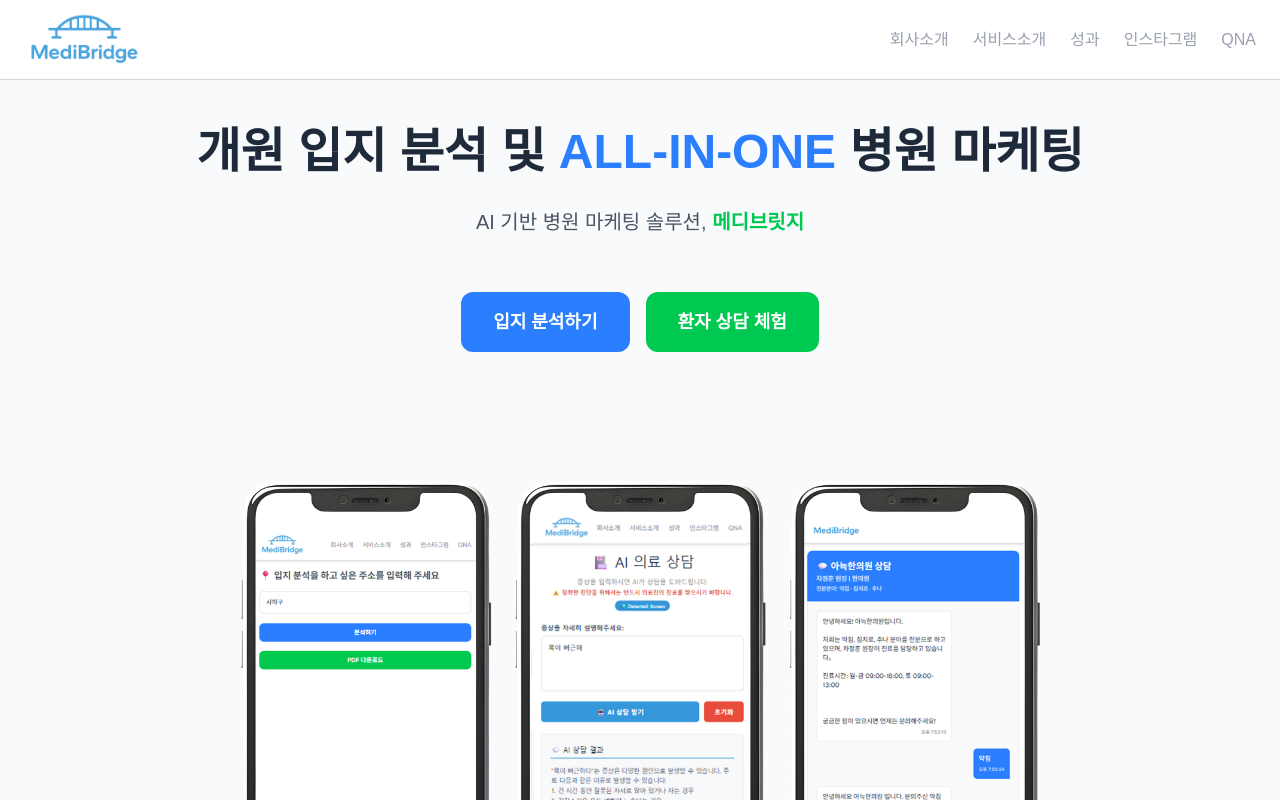
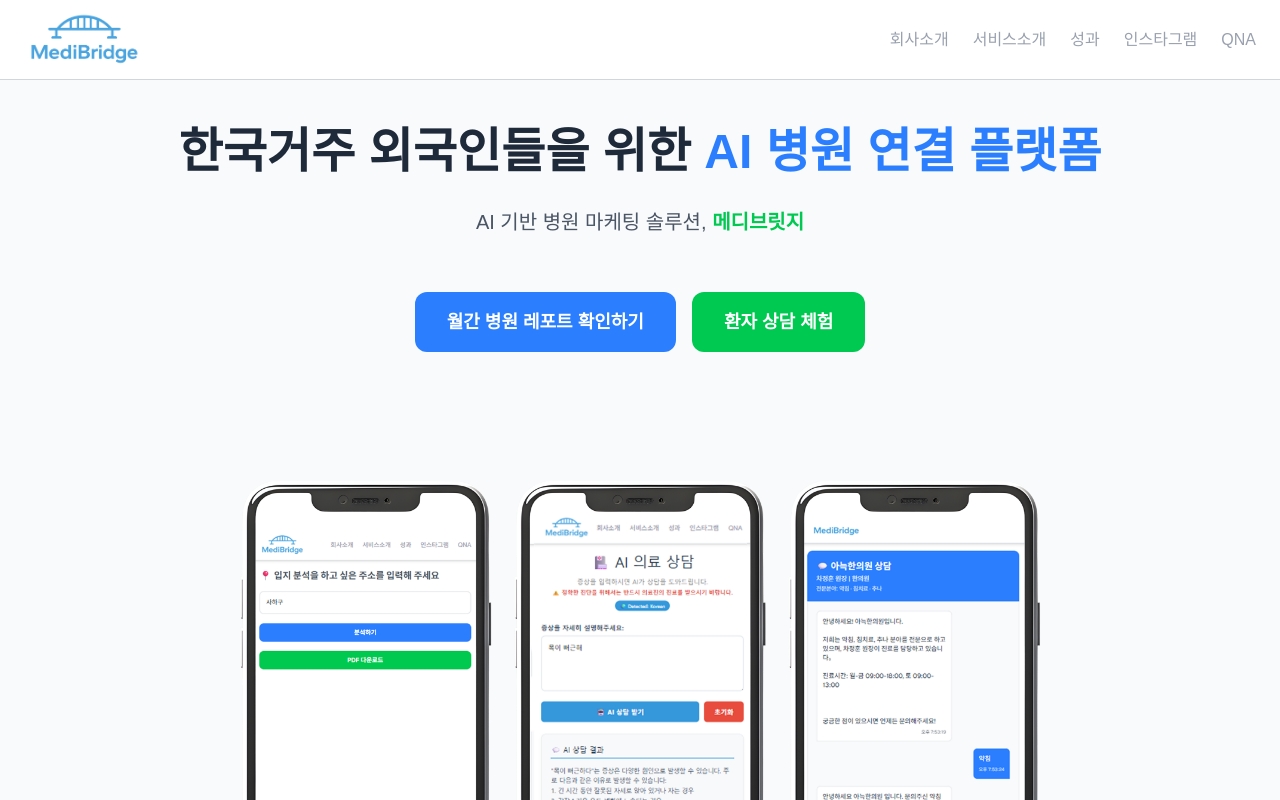
Before and after one commit to hyerin-kang/medibridge, a Next.js app: page / in a window 1280 px wide. Shown: the top 800 px of the page. Built offline with nearby package versions, Linux system fonts and the light colour scheme.

Commit message:
✨ 홈 페이지 텍스트 수정: 외국인 대상 AI 병원 연결 플랫폼으로 변경 및 버튼 텍스트 업데이트

```diff
--- a/app/page.js
+++ b/app/page.js
@@ -17,8 +17,10 @@
           transition={{ duration: 0.8 }}
           className="text-4xl sm:text-5xl font-extrabold text-gray-800 text-center"
         >
-          개원 입지 분석 및 <span className="text-blue-500">ALL-IN-ONE</span>{" "}
-          병원 마케팅
+          한국거주 외국인들을 위한{" "}
+          <span className="text-blue-500">AI 병원 연결 플랫폼</span>
+          {/* 개원 입지 분석 및ALL-IN-ONE</span>{" "}
+          병원 마케팅 */}
         </motion.h1>
 
         {/* 설명 텍스트 */}
@@ -43,7 +45,7 @@
             href="/analysis"
             className="px-8 py-4 bg-blue-500 hover:bg-blue-600 text-white rounded-xl text-lg font-semibold transition"
           >
-            입지 분석하기
+            월간 병원 레포트 확인하기
           </Link>
           <Link
             href="/chat"
```
